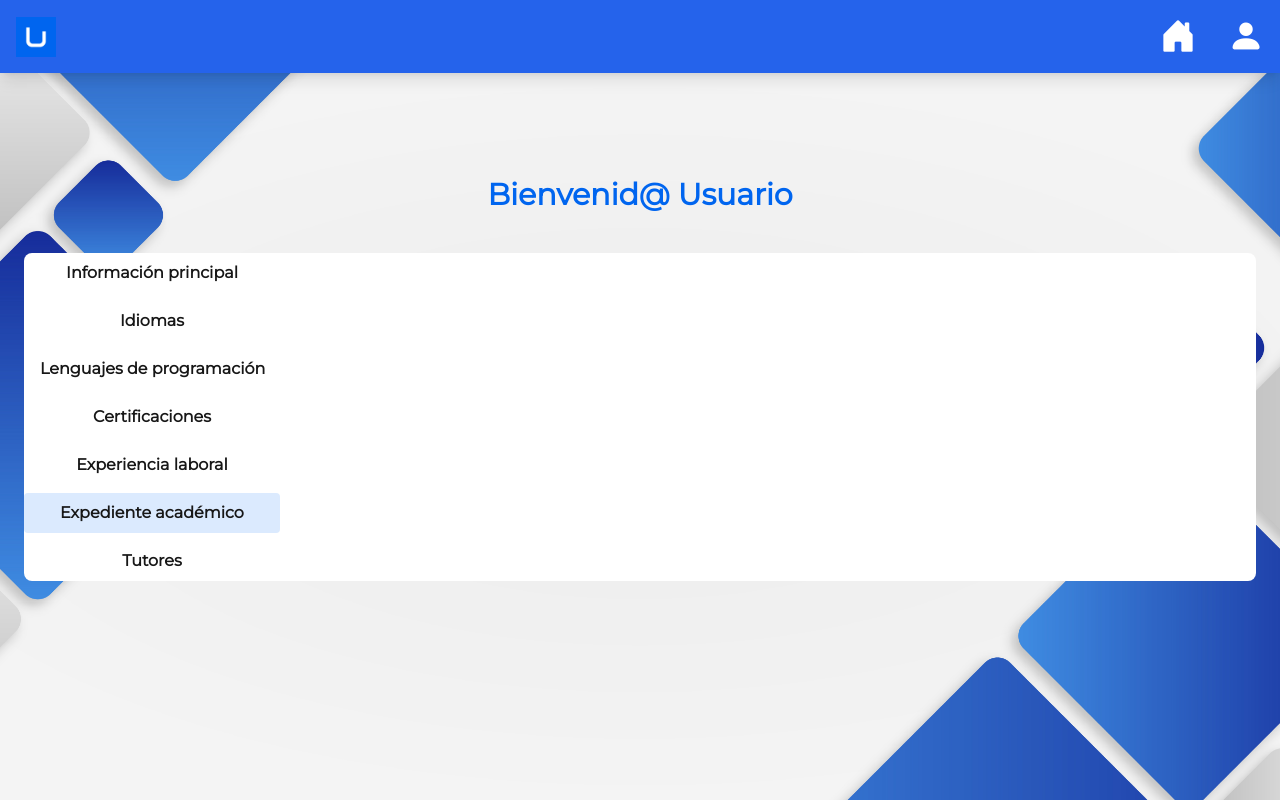
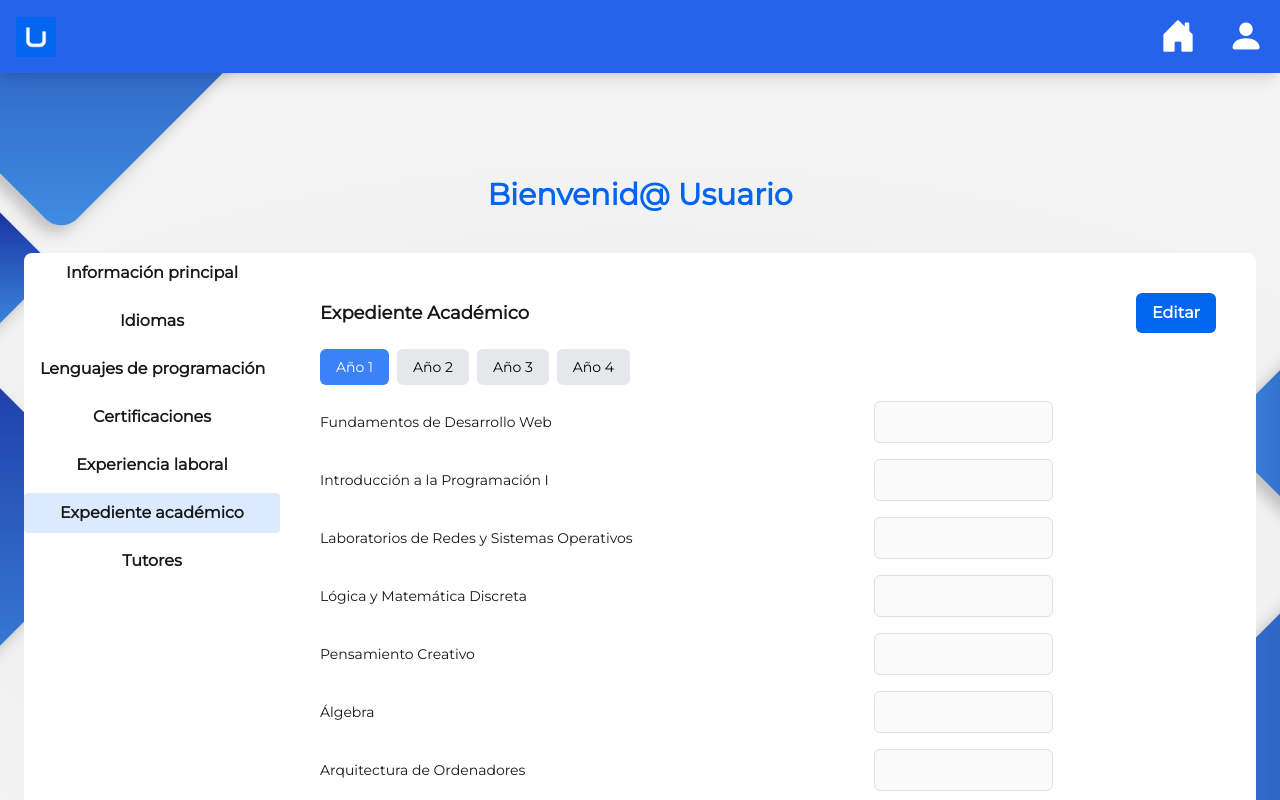
Before and after one commit to U-tad-ASISTENTE-CARRERA/Frontend, a Next.js app: page /profile/student/1 in a window 1280 px wide. Both pictures are taken after a click on the button "Expediente académico". Shown: the top 800 px of the page. Built offline with nearby package versions, Linux system fonts and the light colour scheme; no server answers.

Commit message:
Perfil Student: Componente de Expediente Académico

```diff
--- a/src/app/profile/student/[id]/page.js
+++ b/src/app/profile/student/[id]/page.js
@@ -11,6 +11,7 @@ import Languages from "@/components/student_profile/Languages";
 import ProgrammingLanguages from "@/components/student_profile/ProgrammingLanguages";
 import Certifications from "@/components/student_profile/Certifications";
 import WorkExperience from "@/components/student_profile/WorkExperience";
+import ExpedienteAcademico from "@/components/student_profile/ExpedienteAcademico";
 
 import { convertTimestampToDate } from "@/utils/FirebaseDateUtils";
 
@@ -34,6 +35,7 @@ const StudentProfile = () => {
   const [gender, setGender] = useState("");
   const [success, setSuccess] = useState(false);
   const [activeSection, setActiveSection] = useState("personal");
+  const [academicRecord, setAcademicRecord] = useState([]);
 
 
   // Cargar datos del usuario desde la BD
@@ -66,7 +68,7 @@ const StudentProfile = () => {
         setDegree(data.metadata.degree || "");
         setYearsCompleted(data.metadata.yearsCompleted || "");
         setLanguages(data.metadata.languages || []);
-        setSpecialization(data.metadata.specialization || "Sin especialización");
+        setSpecialization(data.metadata.specialization || "");
         setProgrammingLanguages(data.metadata.programmingLanguages || []);
         setCertifications(data.metadata.certifications || []);
         setWorkExperience(data.metadata.workExperience || []);
@@ -75,6 +77,11 @@ const StudentProfile = () => {
         // Aplicar conversión de fechas
         setEndDate(convertTimestampToDate(data.metadata.endDate));
         setBirthDate(convertTimestampToDate(data.metadata.birthDate));
+
+        // Cargar Expediente Académico
+        if (data.metadata.AH?.subjects) {
+          setAcademicRecord(data.metadata.AH.subjects);
+        }
 
       } catch (error) {
         setError(error.message);
@@ -143,6 +150,62 @@ const StudentProfile = () => {
       console.error("Error al eliminar idioma:", error.message);
     }
   };
+
+  const handleSaveGrades = async (updatedGrades) => {
+    try {
+      const response = await fetch("http://localhost:3000/AH", {
+        method: "PATCH",
+        headers: {
+          "Content-Type": "application/json",
+          Authorization: `Bearer ${localStorage.getItem("token")}`,
+        },
+        body: JSON.stringify({ grades: updatedGrades }),
+      });
+
+      if (!response.ok) {
+        const data = await response.json();
+        throw new Error(data.message || "Error actualizando expediente académico.");
+      }
+
+      // 📌 Obtener los datos actualizados después de hacer el PATCH
+      fetchAcademicRecord();
+
+      setSuccess(true);
+      setTimeout(() => setSuccess(false), 3000);
+    } catch (error) {
+      setError(error.message);
+    }
+  };
+
+
+
+  const fetchAcademicRecord = async () => {
+    try {
+      const response = await fetch("http://localhost:3000/AH", {
+        method: "GET",
+        headers: {
+          "Content-Type": "application/json",
+          Authorization: `Bearer ${localStorage.getItem("token")}`,
+        },
+      });
+
+      if (!response.ok) {
+        throw new Error("Error obteniendo expediente académico.");
+      }
+
+      const data = await response.json();
+      if (data.subjects) {
+        setAcademicRecord(data.subjects);
+      }
+    } catch (error) {
+      setError(error.message);
+    }
+  };
+
+  useEffect(() => {
+    fetchAcademicRecord();
+  }, []); // Se ejecuta solo una vez al cargar el componente
+
 
   // Función específica para actualizar los datos personales
   const handleSavePersonalInfo = (updatedData) => {
@@ -228,6 +291,12 @@ const StudentProfile = () => {
                     onDelete={handleSavePersonalInfo}
                   />
                 }
+                {activeSection === "AH" && (
+                  <ExpedienteAcademico
+                    academicRecord={academicRecord}
+                    onSave={handleSaveGrades}
+                  />
+                )}
               </div>
             </div>
           </div>
--- a/src/components/student_profile/ExpedienteAcademico.jsx
+++ b/src/components/student_profile/ExpedienteAcademico.jsx
@@ -0,0 +1,128 @@
+import React, { useState, useEffect } from "react";
+import { theme } from "@/constants/theme";
+import { subjectsByYear } from "@/constants/subjectsByYear";
+
+const ExpedienteAcademico = ({ academicRecord, onSave }) => {
+  const [isEditing, setIsEditing] = useState(false);
+  const [grades, setGrades] = useState({});
+  const [errors, setErrors] = useState({});
+  const [success, setSuccess] = useState(false);
+  const [activeYear, setActiveYear] = useState(1);
+
+  // 📌 Inicializar `grades` con `academicRecord`
+  useEffect(() => {
+    if (academicRecord.length > 0) {
+      const extractedGrades = {};
+      academicRecord.forEach((subject) => {
+        extractedGrades[subject.name] = subject.grade || "";
+      });
+      setGrades(extractedGrades);
+    }
+  }, [academicRecord]);
+
+  const handleGradeChange = (subjectName, value) => {
+    setGrades((prevGrades) => ({
+      ...prevGrades,
+      [subjectName]: value,
+    }));
+  };
+
+  const isFormValid = () => {
+    const newErrors = {};
+    Object.entries(grades).forEach(([subject, grade]) => {
+      if (grade < 0 || grade > 10 || isNaN(grade)) {
+        newErrors[subject] = "Nota inválida (debe ser entre 0 y 10)";
+      }
+    });
+
+    setErrors(newErrors);
+    return Object.keys(newErrors).length === 0;
+  };
+
+  const handleSave = async () => {
+    if (!isFormValid()) return;
+
+    // 📌 Llamar la función `onSave` pasada como prop en `StudentProfile.jsx`
+    const updatedGrades = academicRecord.map((subject) => ({
+      name: subject.name,
+      grade: grades[subject.name],
+    }));
+
+    onSave(updatedGrades);
+    setSuccess(true);
+    setTimeout(() => setSuccess(false), 3000);
+    setIsEditing(false);
+  };
+
+  return (
+    <div className="p-4 bg-white rounded-lg">
+      <div className="flex justify-between items-center mb-4">
+        <h2 className="text-lg font-semibold">Expediente Académico</h2>
+        <div className="flex gap-2">
+          {isEditing && (
+            <button
+              type="button"
+              onClick={handleSave}
+              className="px-4 py-2 text-white rounded-md transition duration-200"
+              style={{ backgroundColor: theme.palette.primary.hex, fontWeight: "bold" }}
+            >
+              Guardar cambios
+            </button>
+          )}
+          <button
+            type="button"
+            onClick={() => (isEditing ? setIsEditing(false) : setIsEditing(true))}
+            className="px-4 py-2 text-white rounded-md transition duration-200"
+            style={{ backgroundColor: isEditing ? theme.palette.error.hex : theme.palette.primary.hex, fontWeight: "bold" }}
+          >
+            {isEditing ? "Cancelar" : "Editar"}
+          </button>
+        </div>
+      </div>
+
+      {success && <p className="text-green-500 text-sm">Notas actualizadas correctamente</p>}
+
+      {/* Menú de selección de año */}
+      <div className="flex gap-2 mb-4">
+        {Object.keys(subjectsByYear).map((year) => (
+          <button
+            key={year}
+            className={`px-4 py-2 text-sm rounded-md ${
+              activeYear === parseInt(year)
+                ? "bg-blue-500 text-white"
+                : "bg-gray-200 text-black"
+            }`}
+            onClick={() => setActiveYear(parseInt(year))}
+          >
+            Año {year}
+          </button>
+        ))}
+      </div>
+
+      {/* Tabla de notas */}
+      <div className="flex flex-col gap-4">
+        {subjectsByYear[activeYear].map((subjectName) => (
+          <div key={subjectName} className="flex items-center gap-4">
+            <label className="text-sm font-medium w-3/5">{subjectName}</label>
+            <input
+              type="number"
+              value={grades[subjectName] || ""}
+              onChange={(e) => handleGradeChange(subjectName, e.target.value)}
+              className="block w-1/5 p-2 border rounded-md transition-all"
+              disabled={!isEditing}
+              min="0"
+              max="10"
+              step="0.1"
+              style={{
+                borderColor: isEditing ? theme.palette.primary.hex : theme.palette.lightGray.hex,
+              }}
+            />
+            {errors[subjectName] && <p className="text-red-500 text-xs">{errors[subjectName]}</p>}
+          </div>
+        ))}
+      </div>
+    </div>
+  );
+};
+
+export default ExpedienteAcademico;
--- /dev/null
+++ b/src/constants/subjectsByYear.jsx
@@ -0,0 +1,56 @@
+export const subjectsByYear = {
+    1: [
+      "Fundamentos de Desarrollo Web",
+      "Introducción a la Programación I",
+      "Laboratorios de Redes y Sistemas Operativos",
+      "Lógica y Matemática Discreta",
+      "Pensamiento Creativo",
+      "Álgebra",
+      "Arquitectura de Ordenadores",
+      "Introducción a la Programación II",
+      "Laboratorio de Bases de Datos y Sistemas Distribuidos",
+      "Sociedad Digital",
+      "Proyectos I: Técnicas y Tecnologías Digitales",
+    ],
+    2: [
+      "Fundamentos de Composición Visual",
+      "Probabilidad y Estadística",
+      "Programación Orientada a Objetos",
+      "Redes de Ordenadores",
+      "Sistemas Operativos",
+      "Análisis y Diseño de Algoritmos",
+      "Bases de Datos",
+      "Cálculo",
+      "Diseño de Software",
+      "Negocios y Modelos Digitales",
+      "Proyectos II: Tendencias de la Ingeniería del Software",
+    ],
+    3: [
+      "Inteligencia Artificial",
+      "Dirección y Gestión de Proyectos",
+      "Programación de Sistemas Distribuidos",
+      "Programación Web I, Cliente",
+      "Programación Web II, Servidor",
+      "Desarrollo de aplicaciones móviles",
+      "Fundamentos de UX",
+      "Proyectos III: Desarrollo Web y Apps",
+      "Ampliación de Bases de Datos",
+      "Búsqueda y Análisis de la Información",
+      "Procesamiento de Datos",
+    ],
+    4: [
+      "TFG",
+      "Creación y Dirección de Empresas",
+      "Ingeniería del Software",
+      "Paradigmas de Programación",
+      "Formación para el Empleo",
+      "Prácticas en Empresa",
+      "Programación de Bajo Nivel",
+      "Verificación de Software",
+      "Proyectos de Ingeniería de Datos",
+      "Aprendizaje Automático I",
+      "Visión por Computador",
+      "Aprendizaje Automático II",
+      "Visualización de Datos",
+    ],
+  };
```
